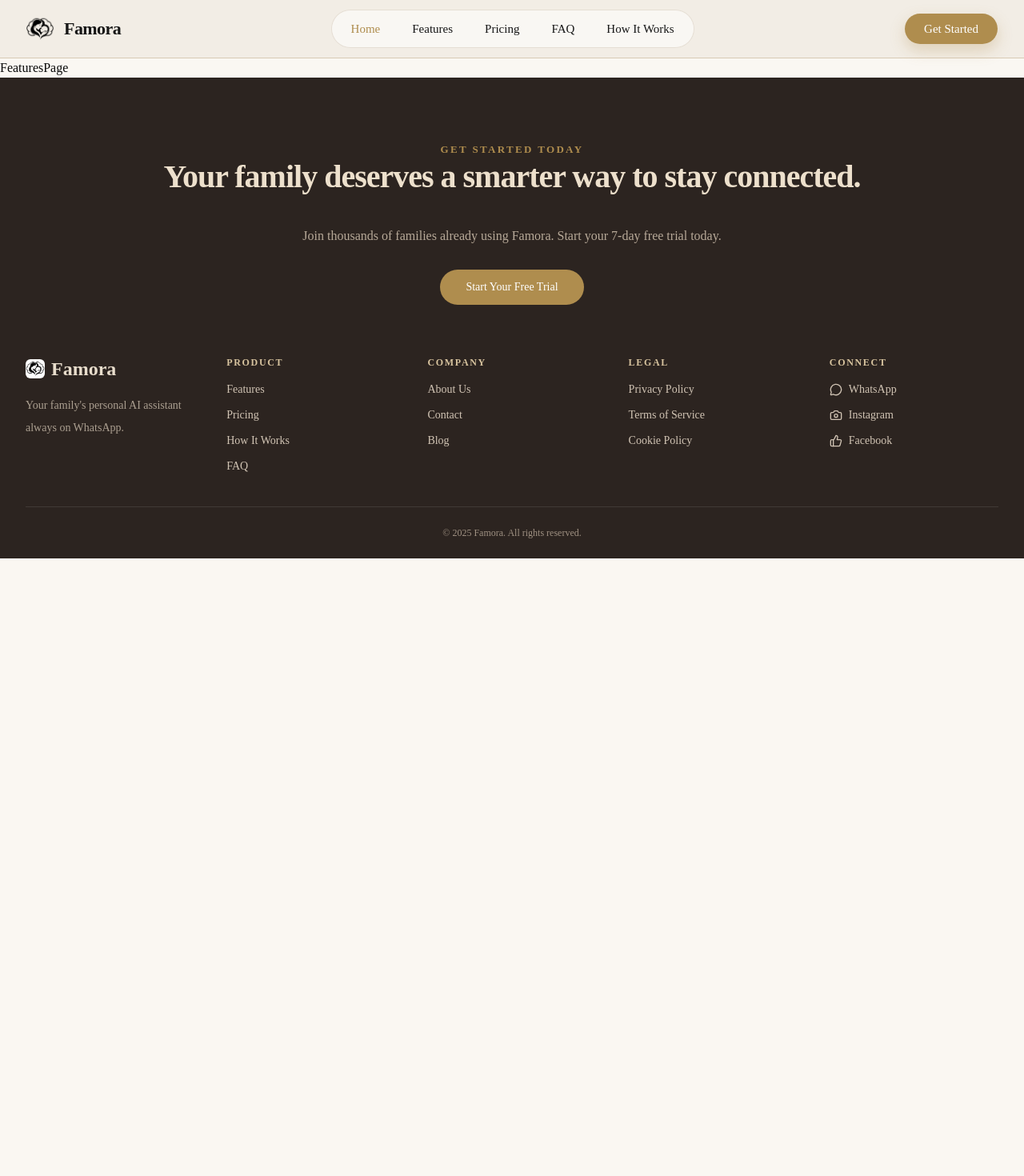
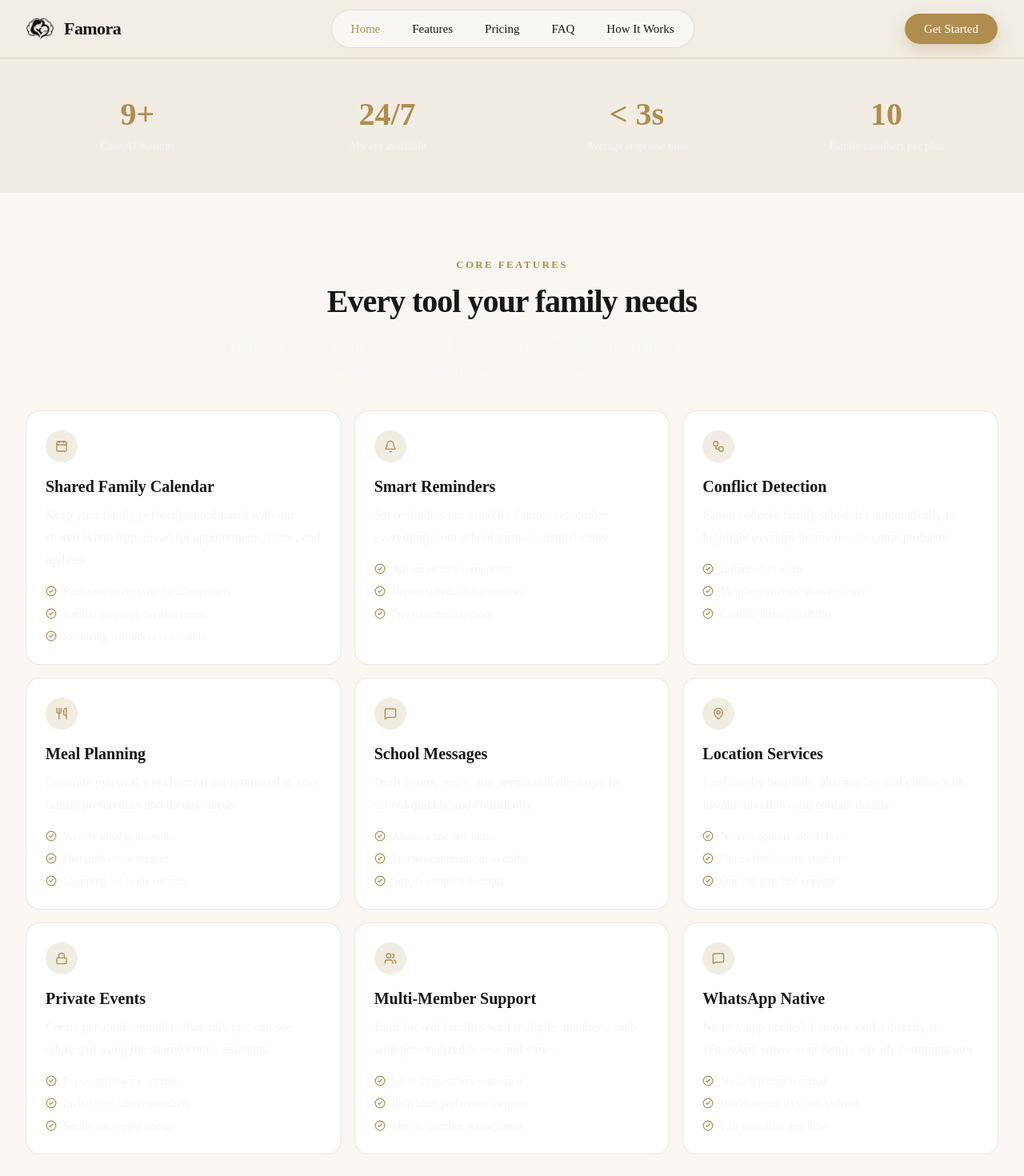
Before and after one commit to Rahul-Mallik-CSE/famora, a Next.js app: page /features in a window 1280 px wide. Shown: the top 1470 px of the page at 80% size. Before the commit the page ends 800 px from the top, so only its background shows below. Built offline with nearby package versions, Linux system fonts and the light colour scheme.

Commit message:
Add FeaturesPage, CoreFeaturesSection, and StatsSection components

```diff
--- a/src/app/features/page.tsx
+++ b/src/app/features/page.tsx
@@ -1,9 +1,15 @@
 /** @format */
 
-import React from "react";
+import CoreFeaturesSection from "@/components/FeaturesComponents/CoreFeaturesSection";
+import StatsSection from "@/components/FeaturesComponents/StatsSection";
 
 const FeaturesPage = () => {
-  return <div>FeaturesPage</div>;
+  return (
+    <main className="w-full bg-transparent">
+      <StatsSection />
+      <CoreFeaturesSection />
+    </main>
+  );
 };
 
 export default FeaturesPage;
--- /dev/null
+++ b/src/components/FeaturesComponents/CoreFeaturesSection.tsx
@@ -0,0 +1,176 @@
+/** @format */
+
+import {
+  Bell,
+  Calendar,
+  CircleCheck,
+  Lock,
+  MapPin,
+  MessageSquare,
+  Users,
+  Utensils,
+  Workflow,
+} from "lucide-react";
+import SectionHeading from "@/components/CommonComponents/SectionHeading";
+import {
+  MotionReveal,
+  MotionStagger,
+  MotionStaggerItem,
+} from "@/components/CommonComponents/MotionReveal";
+
+const coreFeatures = [
+  {
+    title: "Shared Family Calendar",
+    description:
+      "Keep your family perfectly coordinated with one shared WhatsApp thread for appointments, plans, and updates.",
+    bullets: [
+      "Real-time event sync for all members",
+      "Natural language event creation",
+      "Recurring reminders in seconds",
+    ],
+    icon: Calendar,
+  },
+  {
+    title: "Smart Reminders",
+    description:
+      "Set reminders once and let Famora remember everything from school forms to dentist visits.",
+    bullets: [
+      "Advanced date recognition",
+      "Repeat schedules for routines",
+      "Private reminder mode",
+    ],
+    icon: Bell,
+  },
+  {
+    title: "Conflict Detection",
+    description:
+      "Famora checks family schedules automatically to highlight overlaps before they become problems.",
+    bullets: [
+      "Instant clash alerts",
+      "Members affected shown clearly",
+      "Conflict history visibility",
+    ],
+    icon: Workflow,
+  },
+  {
+    title: "Meal Planning",
+    description:
+      "Generate practical weekly meal plans tailored to your family preferences and dietary needs.",
+    bullets: [
+      "Weekly meal generation",
+      "Diet preference support",
+      "Shopping list ready outputs",
+    ],
+    icon: Utensils,
+  },
+  {
+    title: "School Messages",
+    description:
+      "Draft letters, notes, and permission messages for school quickly and confidently.",
+    bullets: [
+      "Absence and late notes",
+      "Teacher communication drafts",
+      "Simple template prompts",
+    ],
+    icon: MessageSquare,
+  },
+  {
+    title: "Location Services",
+    description:
+      "Find nearby hospitals, pharmacies, and clinics with instant directions and contact details.",
+    bullets: [
+      "Nearest options shown first",
+      "Open/closed status visibility",
+      "One-tap direction support",
+    ],
+    icon: MapPin,
+  },
+  {
+    title: "Private Events",
+    description:
+      "Create personal reminders that only you can see while still using the shared family assistant.",
+    bullets: [
+      "Per-event privacy controls",
+      "Invisible to family members",
+      "Secure encrypted storage",
+    ],
+    icon: Lock,
+  },
+  {
+    title: "Multi-Member Support",
+    description:
+      "Built for real families with multiple members, each with personalized access and views.",
+    bullets: [
+      "Up to 10 members supported",
+      "Individual preference memory",
+      "Simple member management",
+    ],
+    icon: Users,
+  },
+  {
+    title: "WhatsApp Native",
+    description:
+      "No new app needed. Famora works directly in WhatsApp where your family already communicates.",
+    bullets: [
+      "No installation required",
+      "Works across iOS and Android",
+      "Fast responses any time",
+    ],
+    icon: MessageSquare,
+  },
+];
+
+const CoreFeaturesSection = () => {
+  return (
+    <section
+      id="core-features"
+      className="w-full bg-transparent py-16 sm:py-20"
+    >
+      <div className="mx-auto max-w-7xl px-4 sm:px-6 lg:px-8">
+        <MotionReveal>
+          <SectionHeading
+            semiTitle="Core Features"
+            title="Every tool your family needs"
+            description="From scheduling to meal planning, Famora covers the full spectrum of family organisation through simple WhatsApp messages."
+          />
+        </MotionReveal>
+
+        <MotionStagger className="mt-10 grid gap-4 sm:grid-cols-2 xl:grid-cols-3">
+          {coreFeatures.map((feature) => {
+            const Icon = feature.icon;
+
+            return (
+              <MotionStaggerItem key={feature.title}>
+                <article className="h-full rounded-2xl border border-button-bg/20 bg-card-bg p-5 sm:p-6">
+                  <div className="mb-4 inline-flex h-10 w-10 items-center justify-center rounded-full bg-button-bg/16 text-button-bg">
+                    <Icon className="h-4 w-4" />
+                  </div>
+                  <h3 className="text-lg font-semibold text-primary md:text-xl">
+                    {feature.title}
+                  </h3>
+                  <p className="mt-2 text-sm leading-7 text-secondary md:text-base">
+                    {feature.description}
+                  </p>
+
+                  <ul className="mt-4 space-y-2">
+                    {feature.bullets.map((bullet) => (
+                      <li
+                        key={bullet}
+                        className="flex items-start gap-2 text-xs text-secondary md:text-sm"
+                      >
+                        <CircleCheck className="mt-0.5 h-3.5 w-3.5 shrink-0 text-button-bg" />
+                        <span>{bullet}</span>
+                      </li>
+                    ))}
+                  </ul>
+                </article>
+              </MotionStaggerItem>
+            );
+          })}
+        </MotionStagger>
+      </div>
+    </section>
+  );
+};
+
+export default CoreFeaturesSection;
--- /dev/null
+++ b/src/components/FeaturesComponents/StatsSection.tsx
@@ -0,0 +1,41 @@
+/** @format */
+
+import {
+  MotionReveal,
+  MotionStagger,
+  MotionStaggerItem,
+} from "@/components/CommonComponents/MotionReveal";
+
+const stats = [
+  { value: "9+", label: "Core AI features" },
+  { value: "24/7", label: "Always available" },
+  { value: "< 3s", label: "Average response time" },
+  { value: "10", label: "Family members per plan" },
+];
+
+const StatsSection = () => {
+  return (
+    <section className="w-full bg-secondary-background py-10 sm:py-12">
+      <div className="mx-auto max-w-7xl px-4 sm:px-6 lg:px-8">
+        <MotionReveal>
+          <MotionStagger className="grid gap-8 text-center sm:grid-cols-2 lg:grid-cols-4">
+            {stats.map((stat) => (
+              <MotionStaggerItem key={stat.label}>
+                <div>
+                  <p className="text-4xl font-bold text-button-bg md:text-[40px]">
+                    {stat.value}
+                  </p>
+                  <p className="mt-2 text-xs text-secondary md:text-sm">
+                    {stat.label}
+                  </p>
+                </div>
+              </MotionStaggerItem>
+            ))}
+          </MotionStagger>
+        </MotionReveal>
+      </div>
+    </section>
+  );
+};
+
+export default StatsSection;
```
